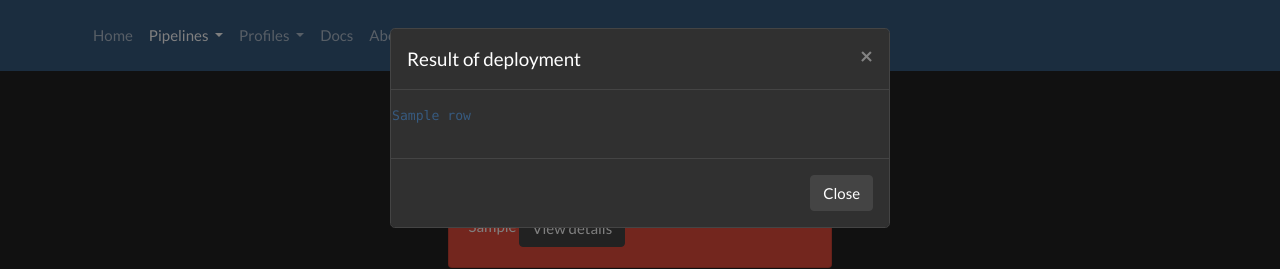
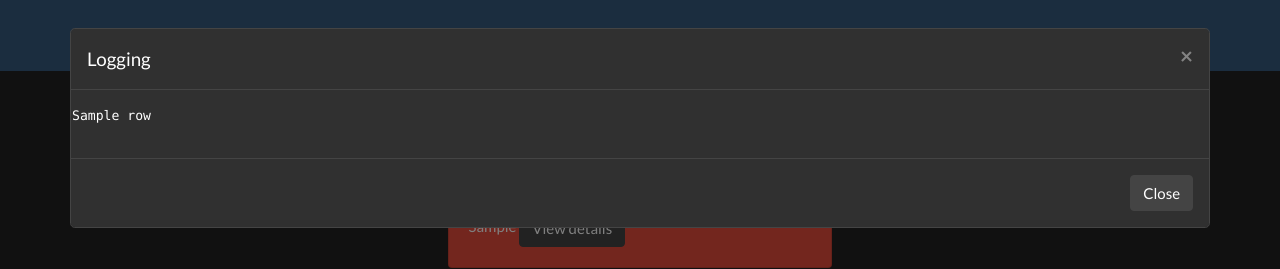
Before and after one commit to solida-core/solida-gui, a Django app: template solidagui/templates/pipelines/deploy.html in a window 1280 px wide, after a click on "View details". Shown: the top 269 px of the page. Run offline with Django 3.2, Linux system fonts and the light colour scheme; the template is opened without the code that fills it: most values are stand-ins (such as "Sample title", 1, 10 or a date in 2020); some libraries are stand-ins or nearby versions.

Commit message:
Loading spinner

```diff
--- a/solidagui/apps/pipelines/views.py
+++ b/solidagui/apps/pipelines/views.py
@@ -52,7 +52,7 @@ def deploy(request, pipeline_id):
             stderr_data=result.get('stderr_data').decode().split('\n') if result.get('stderr_data') else None,
             exit_code=int(result.get('exit_code')),
             success=True if result.get('stdout_data') and 'failed=0' in result.get('stdout_data').decode() else False,
-            last_row=result.get('stdout_data').decode().split('\n')[-1]
+            last_row=result.get('stdout_data').decode().split('\n')[-5]
         )
 
     template = loader.get_template('pipelines/deploy.html')
--- a/solidagui/templates/base.html
+++ b/solidagui/templates/base.html
@@ -27,31 +27,10 @@
                 <li class="nav-item {% if request.path == '/' %} active{% endif %}">
                     <a class="nav-link" href="{% url 'home' %}">Home <span class="sr-only">(current)</span></a>
                 </li>
-                <li class="nav-item dropdown {% if 'pipelines' in request.path %} active{% endif %}">
-                    <a class="nav-link dropdown-toggle" href="#" id="navbarPipelines" role="button"
-                       data-toggle="dropdown" aria-haspopup="true" aria-expanded="false">
-                        Pipelines
-                    </a>
-                    <div class="dropdown-menu" aria-labelledby="navbarPipelines">
-                        <a class="dropdown-item" href="{% url 'pipelines.browse' %}">
-                            <span class="{% if 'pipelines/browse' in request.path %}text-success{% endif %}">Browse</span>
-                        </a>
-                        <div class="dropdown-divider"></div>
-                        <a class="dropdown-item" href="#">Add new</a>
-                    </div>
+                 <li class="nav-item {% if 'pipelines' in request.path %} active{% endif %}">
+                    <a class="nav-link" href="{% url 'pipelines.browse' %}">Pipelines <span class="sr-only">(current)</span></a>
                 </li>
-                 <li class="nav-item dropdown {% if 'profiles' in request.path %} active{% endif %}">
-                    <a class="nav-link dropdown-toggle" href="#" id="navbarProfiles" role="button"
-                       data-toggle="dropdown" aria-haspopup="true" aria-expanded="false">
-                        Profiles
-                    </a>
-                    <div class="dropdown-menu" aria-labelledby="navbarProfiles">
-                        <a class="dropdown-item" href="#">Browse</a>
-                        <div class="dropdown-divider"></div>
-                        <a class="dropdown-item" href="#">Adda new</a>
-                    </div>
-                </li>
-                 <li class="nav-item {% if 'docs' in request.path %} active{% endif %}">
+                <li class="nav-item {% if 'docs' in request.path %} active{% endif %}">
                     <a class="nav-link" href="#">Docs <span class="sr-only">(current)</span></a>
                 </li>
                  <li class="nav-item {% if 'about' in request.path %} active{% endif %}">
@@ -73,8 +52,19 @@
         <div>
             <img src="{% static "images/CRS4-colori-small.png" %}" alt="crs4-logo">
         </div>
-<!--        &lt;!&ndash;<div style="margin-top:5px; margin-bottom:5px;"><h7>NEXT GENERATION SEQUENCING CORE</h7></div>&ndash;&gt;-->
-<!--        <div><div><h6><span style="line-height:5px;margin-top:50px;margin-right:10px;">Powered by Bika Lab Systems</span>&nbsp;<img src="assets/img/logos/logo_bika_footer.png"></h6></div><div></div></div>-->
+    </div>
+</div>
+<div class="modal fade" tabindex="-1" role="dialog" id="spinnerModal">
+    <div class="modal-dialog modal-dialog-centered text-center" role="document">
+        <div class="modal-body">
+            <h1>Wait while loading...</h1>
+            <div class="spinner-border text-info"
+                 style="width: 5rem; height: 5rem;"
+                 role="status">
+                <span class="sr-only">Loading...</span>
+            </div>
+            <h3>It may take a long time</h3>
+        </div>
     </div>
 </div>
 </body>
--- a/solidagui/templates/pipelines/deploy.html
+++ b/solidagui/templates/pipelines/deploy.html
@@ -9,23 +9,24 @@
     <div class="card-body">
         <h4 class="card-title">{% if result.success %} Successful! {% else %} Failed! {% endif %}</h4>
         <div class="card-text">
+
             {{ result.last_row }}
             <button class="btn btn-secondary" data-toggle="modal" data-target="#ModalLog">View details</button>
         </div>
     </div>
 </div>
 <div class="modal fade" id="ModalLog" tabindex="-1" role="dialog" aria-labelledby="ModalLogTitle" aria-hidden="true">
-  <div class="modal-dialog" role="document">
+  <div class="modal-dialog modal-dialog-scrollable modal-xl" role="document">
     <div class="modal-content">
       <div class="modal-header">
-        <h5 class="modal-title" id="ModalLogTitle">Result of deployment</h5>
+        <h5 class="modal-title" id="ModalLogTitle">Logging</h5>
         <button type="button" class="close" data-dismiss="modal" aria-label="Close">
           <span aria-hidden="true">&times;</span>
         </button>
       </div>
       <div class="modal-body">
           {% for row in result.stdout_data %}
-            <div class="row"><pre class="text-primary">{{ row }}</pre></div>
+            <div class="row"><pre class="text-white small">{{ row }}</pre></div>
           {% endfor %}
       </div>
       <div class="modal-footer">
```
Also changed, not shown: solidagui/templates/pipelines/browse.html (+21 -2 lines), solidagui/templates/pipelines/setup.html (+5 -2 lines).
